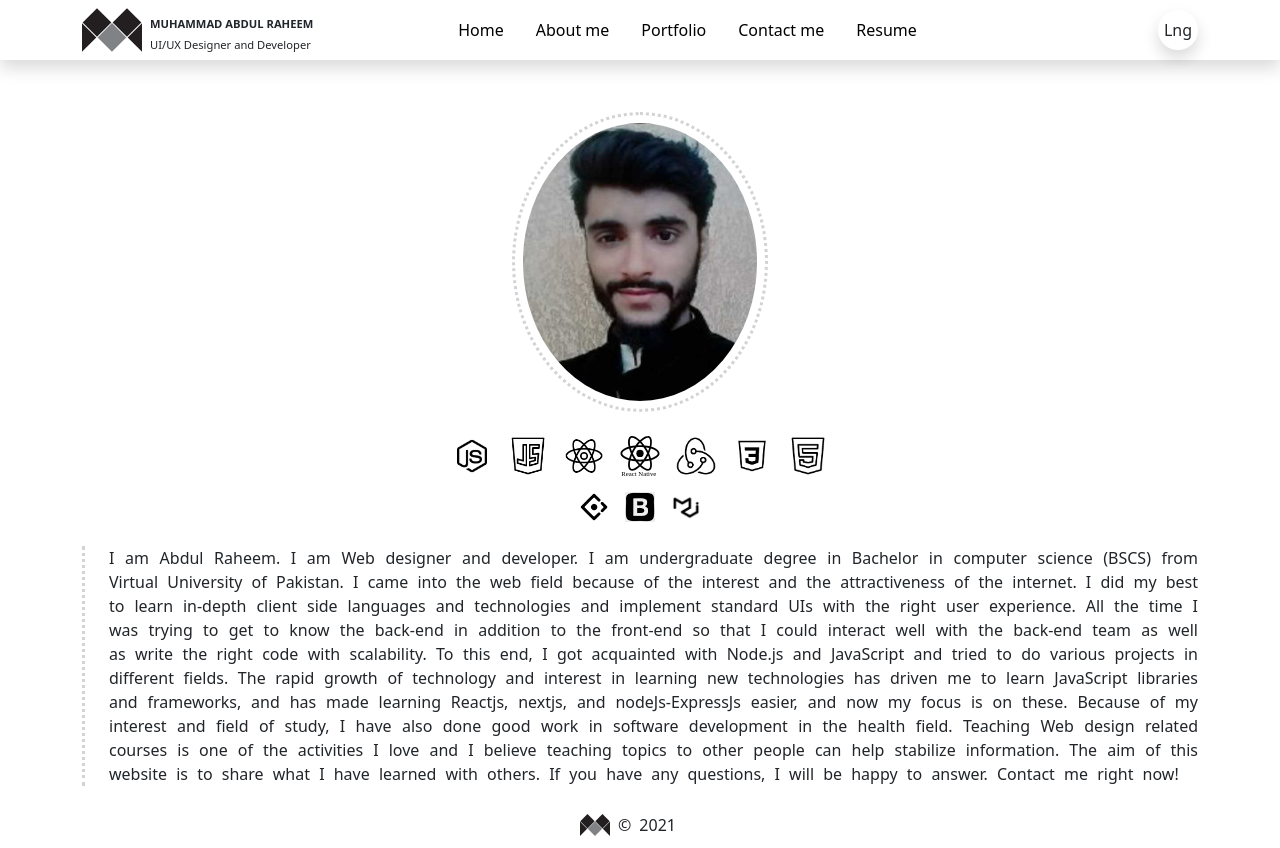
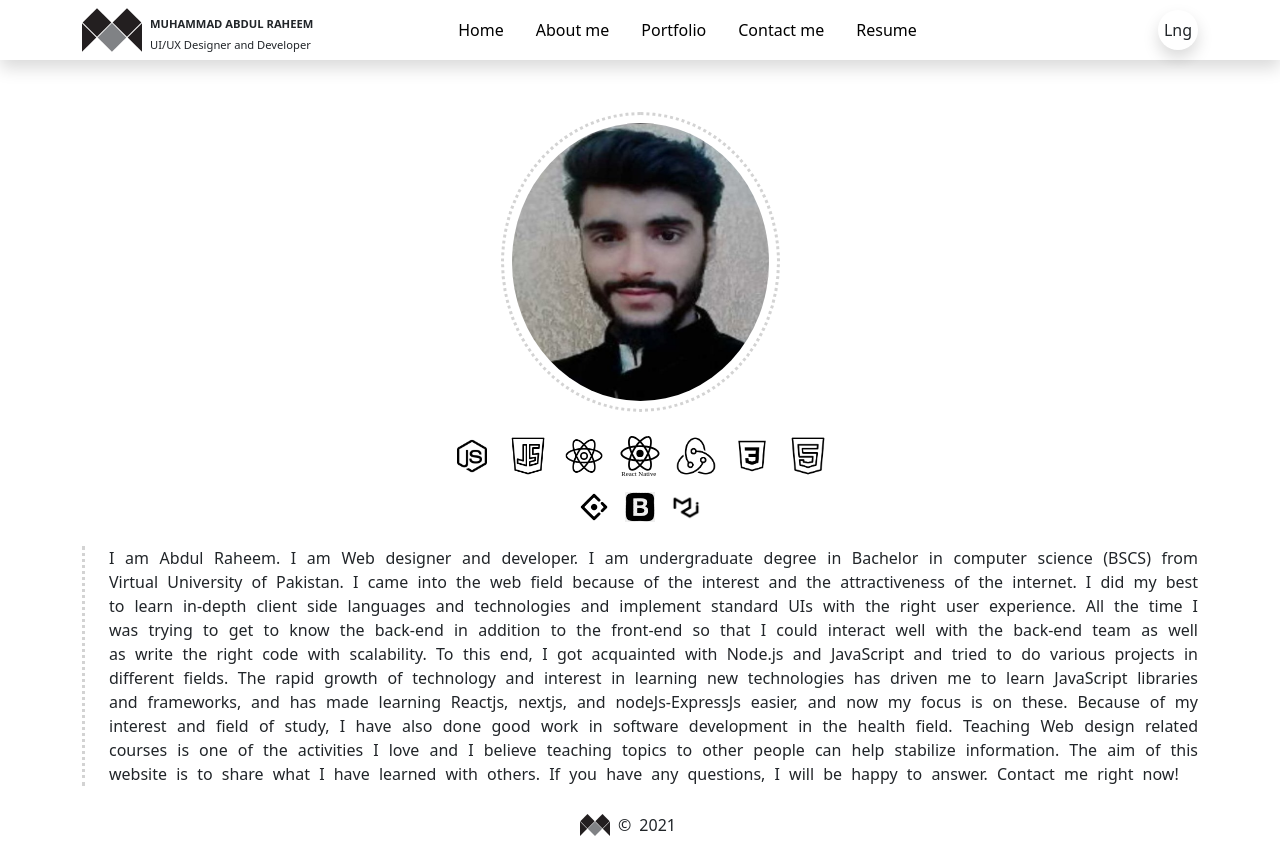
Before and after one commit to Abdulraheem42/portfolio, a Next.js app: page /about-me in a window 1280 px wide. Built offline with nearby package versions, Linux system fonts and the light colour scheme.

Commit message:
Change some about text

```diff
--- a/src/MokeupData.js
+++ b/src/MokeupData.js
@@ -5,7 +5,7 @@ export const portfolioData = [
         name: "Static Landing pages",
         slug: "static-landing-pages",
         description: "",
-        links: "",
+        // links: "",
         webLinks: [HeyU, Councel, Merkury],
         techs: ['Html5', 'Css3', 'Jquery', 'Media Query', 'Bootsrap'],
         startDate: "Feb/2020",
@@ -13,7 +13,7 @@ export const portfolioData = [
         id: 6,
     },
     {
-        name: "Sloon Mobile App",
+        name: "Saloon Mobile App",
         slug: "saloon-mobile-app",
         description: "Lorem Ipsum is simply dummy text of the printing and typesetting industry.Lorem Ipsum has been the industry's standard dummy text ever since the 1500s, when an unknown printer took a galley of type and scrambled it to make a type specimen book. It has survived not only five centuries, but also the leap into electronic typesetting, remaining essentially unchanged. It was popularised in the 1960s with the release of Letraset sheets containing Lorem Ipsum passages, and more recently with desktop publishing software like Aldus PageMaker including versions of Lorem Ipsum.",
         links: "",
@@ -55,7 +55,7 @@ export const portfolioData = [
     {
         name: "Investment Markets Landing page",
         slug: "investment-market-landing-page",
-        description: "I create Investment Markets landing page and have three sections header, services and footer, and in the header section have IM logo of company and form for Register you Interest. and i have done that integration rest Api in the register form and this web page is fully mobile responsive.",
+        description: "I have created Investment Markets landing page and it have three sections header, services and footer, and in the header section have IM logo of company and form for Register yourself. and i have done that integration rest Api in the register form and this web page is fully mobile responsive.",
         links: "https://investmentmarkets.com.au",
         techs: ['Next.js', 'javascript', 'Bootstrap', 'Styled-components'],
         startDate: "Aug/2021",
--- a/src/components/profileImgWrapper/index.js
+++ b/src/components/profileImgWrapper/index.js
@@ -3,10 +3,13 @@ import "bootstrap/dist/css/bootstrap.min.css";
 import styled from 'styled-components'
 
 const ImageWrapper = styled.div`
+    // background-image: ${props => `url(${props.ProfileImg})`};
+    background-size: contain;
+    background-repeat: no-repeat;
     border-style: dotted;
     border-color: lightgray;
     border-radius: 100%;
-    width: 23%;
+    width: 25%;
     height: 300px;
     @media(max-width: 999px){
         width: 75% !important;
```
